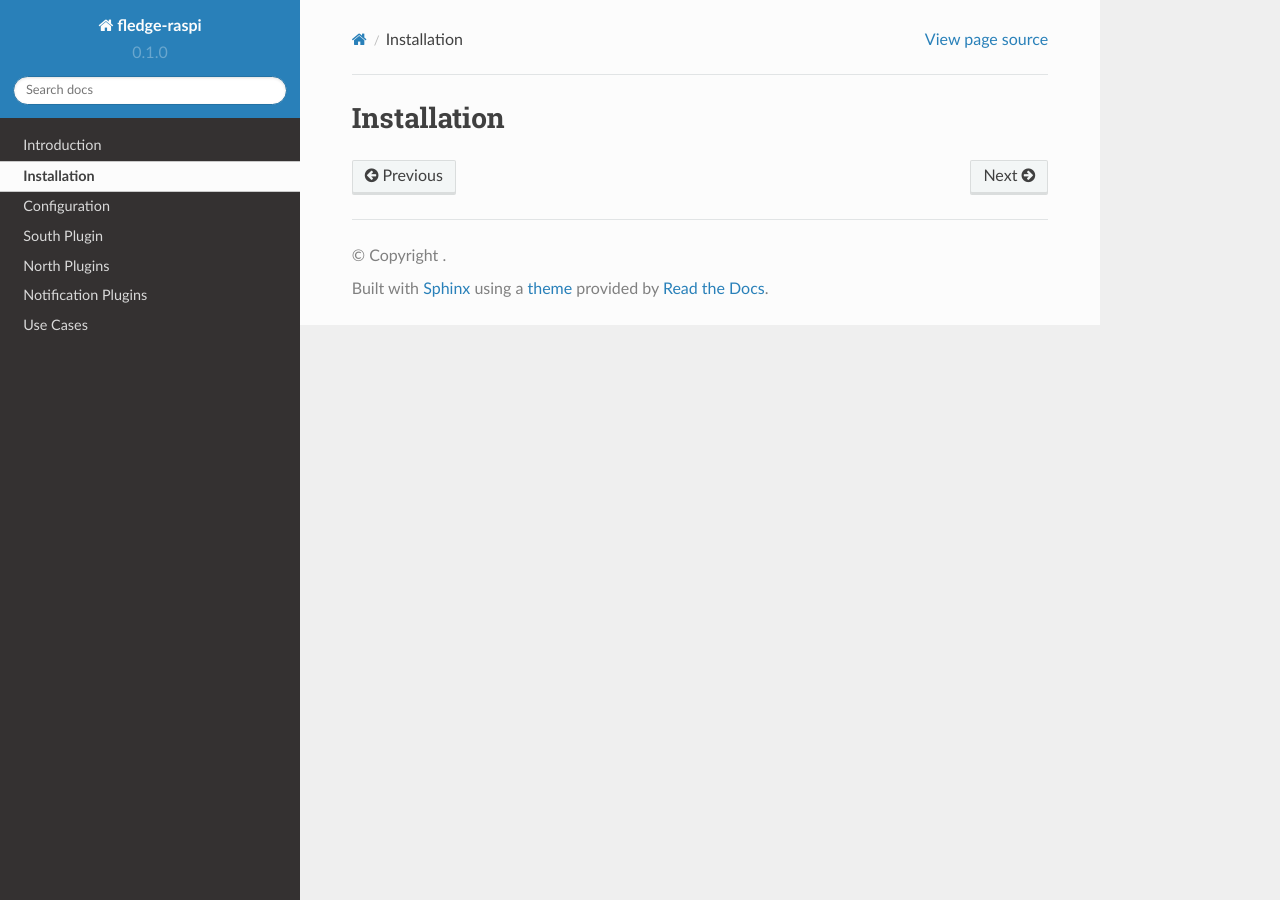
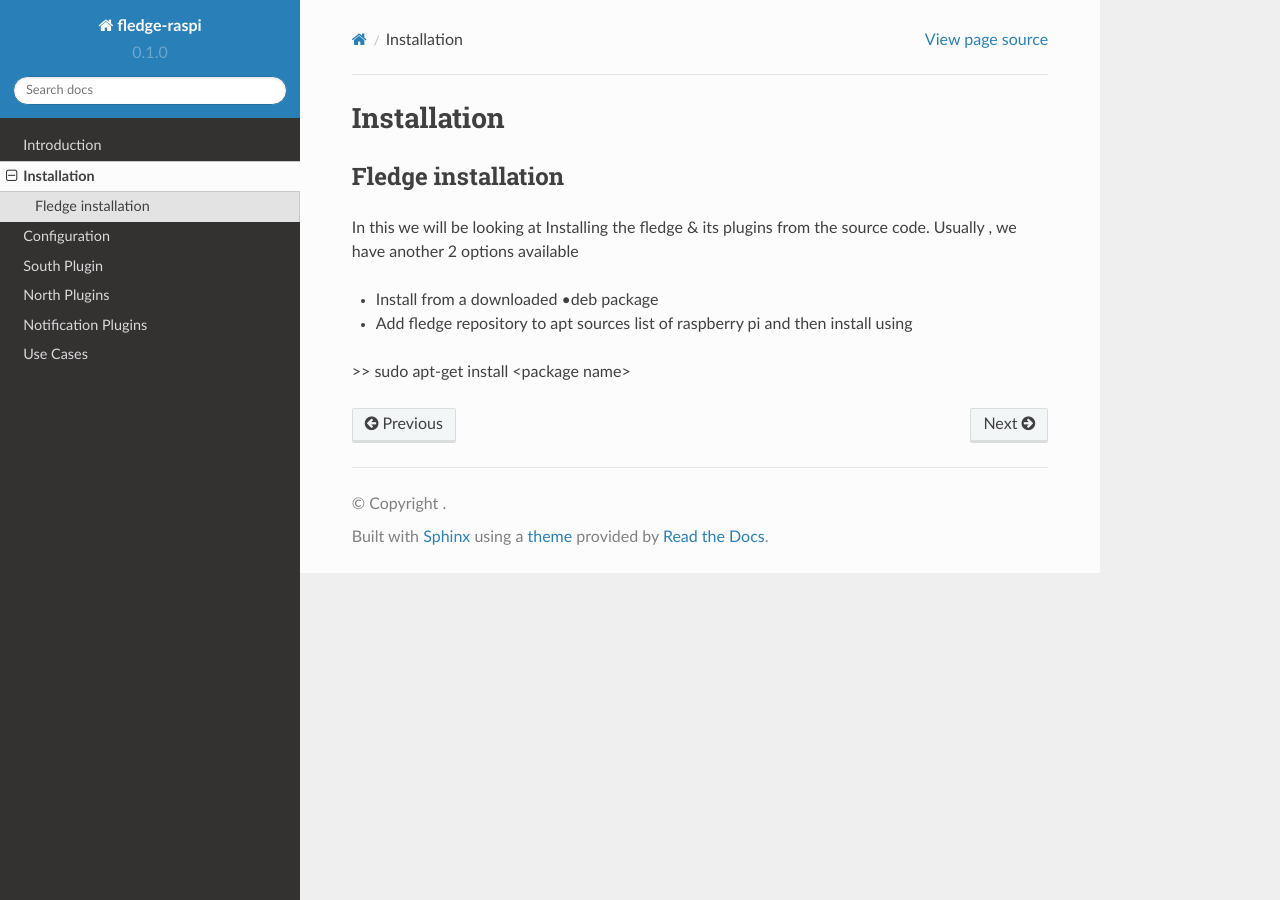
Before and after one commit to 19914039/fledgeDoc, a Sphinx documentation site: the page built from docs/source/installation.rst, in a window 1280 px wide. Built offline with Sphinx 7.4.7 and the Read the Docs theme 2.0.0, drawn with Linux system fonts in a browser that asks for light colours.

Commit message:
Update installation.rst

```diff
--- a/docs/source/installation.rst
+++ b/docs/source/installation.rst
@@ -1,2 +1,13 @@
+********
 Installation
+********
+
+Fledge installation
 =====
+
+In this we will be looking at Installing the fledge & its plugins from the source code. Usually , we have another 2 options available
+
+- Install from a downloaded •deb package
+- Add fledge repository to apt sources list of raspberry pi and then install using
+
+>> sudo apt-get install <package name>
```
